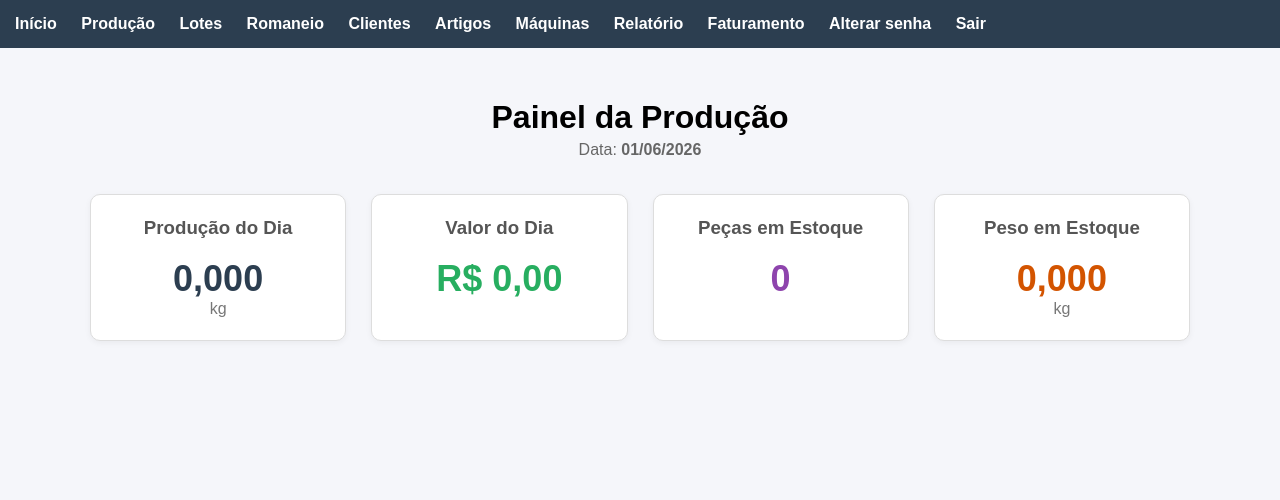
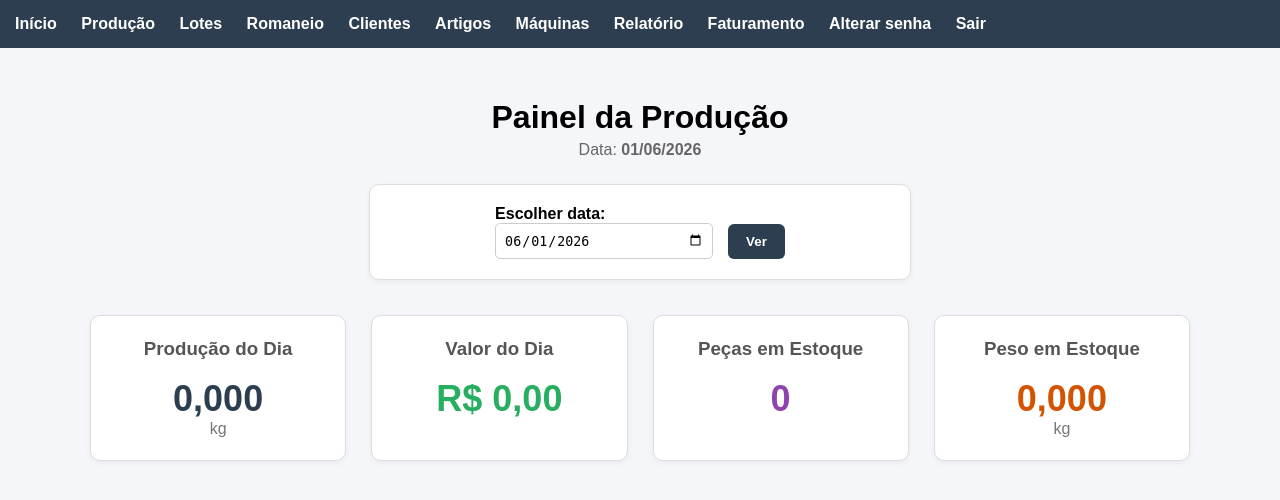
Before and after one commit to dmtextil/dmtextil, a FastAPI app: page / in a window 1280 px wide. Shown: the top 500 px of the page. Run offline with FastAPI, Linux system fonts and the light colour scheme; the visitor is signed in with stand-in values (Sample User, id 1); data that the repository does not hold is empty.

Commit message:
Filtro de data na home

```diff
--- a/app/main.py
+++ b/app/main.py
@@ -71,7 +71,7 @@ def verificar_login(request: Request):
 
 
 @app.get("/", response_class=HTMLResponse)
-def home(request: Request):
+def home(request: Request, data: str = None):
     from datetime import datetime
 
     if not verificar_login(request):
@@ -79,13 +79,19 @@ def home(request: Request):
 
     hoje = datetime.now()
 
-    data_hoje_iso = hoje.strftime("%Y-%m-%d")
-    data_brasil = hoje.strftime("%d/%m/%Y")
+    if not data:
+        data = hoje.strftime("%Y-%m-%d")
+
+    data_brasil = data
+    if data and "-" in data:
+        partes = data.split("-")
+        if len(partes) == 3:
+            data_brasil = f"{partes[2]}/{partes[1]}/{partes[0]}"
 
     db = SessionLocal()
     try:
-        total_dia = crud.total_do_dia(db, data_hoje_iso)
-        valor_total_dia = crud.valor_total_do_dia(db, data_hoje_iso)
+        total_dia = crud.total_do_dia(db, data)
+        valor_total_dia = crud.valor_total_do_dia(db, data)
         total_pecas, total_peso = crud.resumo_estoque(db)
 
         return templates.TemplateResponse(
@@ -93,6 +99,7 @@ def home(request: Request):
             {
                 "request": request,
                 "data_hoje": data_brasil,
+                "data_filtro": data,
                 "total_dia": total_dia,
                 "valor_total_dia": valor_total_dia,
                 "total_pecas": total_pecas,
@@ -101,7 +108,6 @@ def home(request: Request):
         )
     finally:
         db.close()
-
 
 @app.get("/login", response_class=HTMLResponse)
 def tela_login(request: Request):
--- a/templates/index.html
+++ b/templates/index.html
@@ -11,6 +11,27 @@
     <p style="text-align:center; color:#666; margin-top:0;">
         Data: <strong>{{ data_hoje }}</strong>
     </p>
+
+    <div style="
+        background:white;
+        border:1px solid #ddd;
+        border-radius:10px;
+        padding:20px;
+        box-shadow:0 2px 6px rgba(0,0,0,0.05);
+        margin:25px auto 30px auto;
+        max-width:500px;
+    ">
+        <form method="get" action="/" style="display:flex; gap:15px; align-items:end; justify-content:center; flex-wrap:wrap;">
+            <div>
+                <label>Escolher data:</label><br>
+                <input type="date" name="data" value="{{ data_filtro }}">
+            </div>
+
+            <div>
+                <button type="submit">Ver</button>
+            </div>
+        </form>
+    </div>
 
     <div style="
         display:grid;
```
